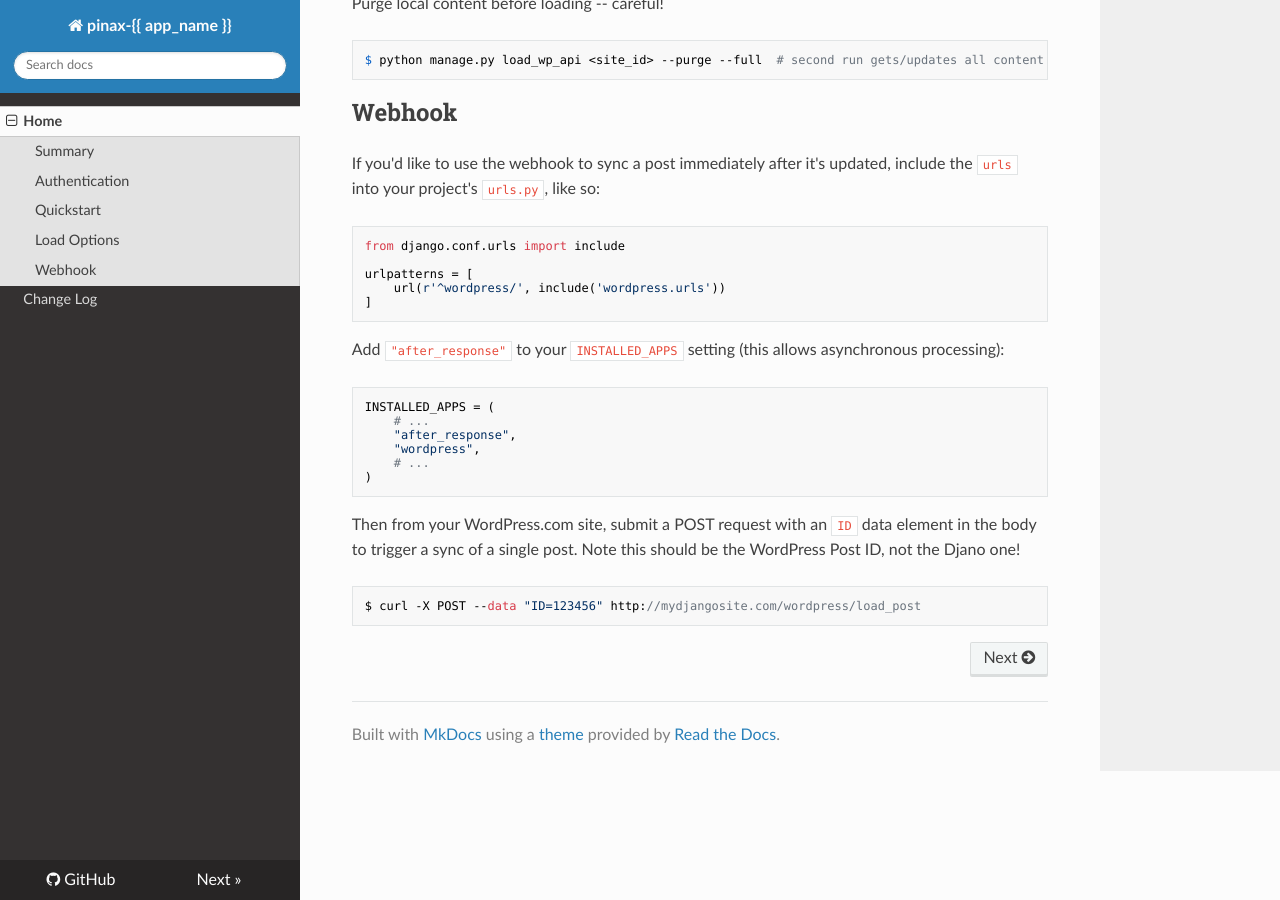
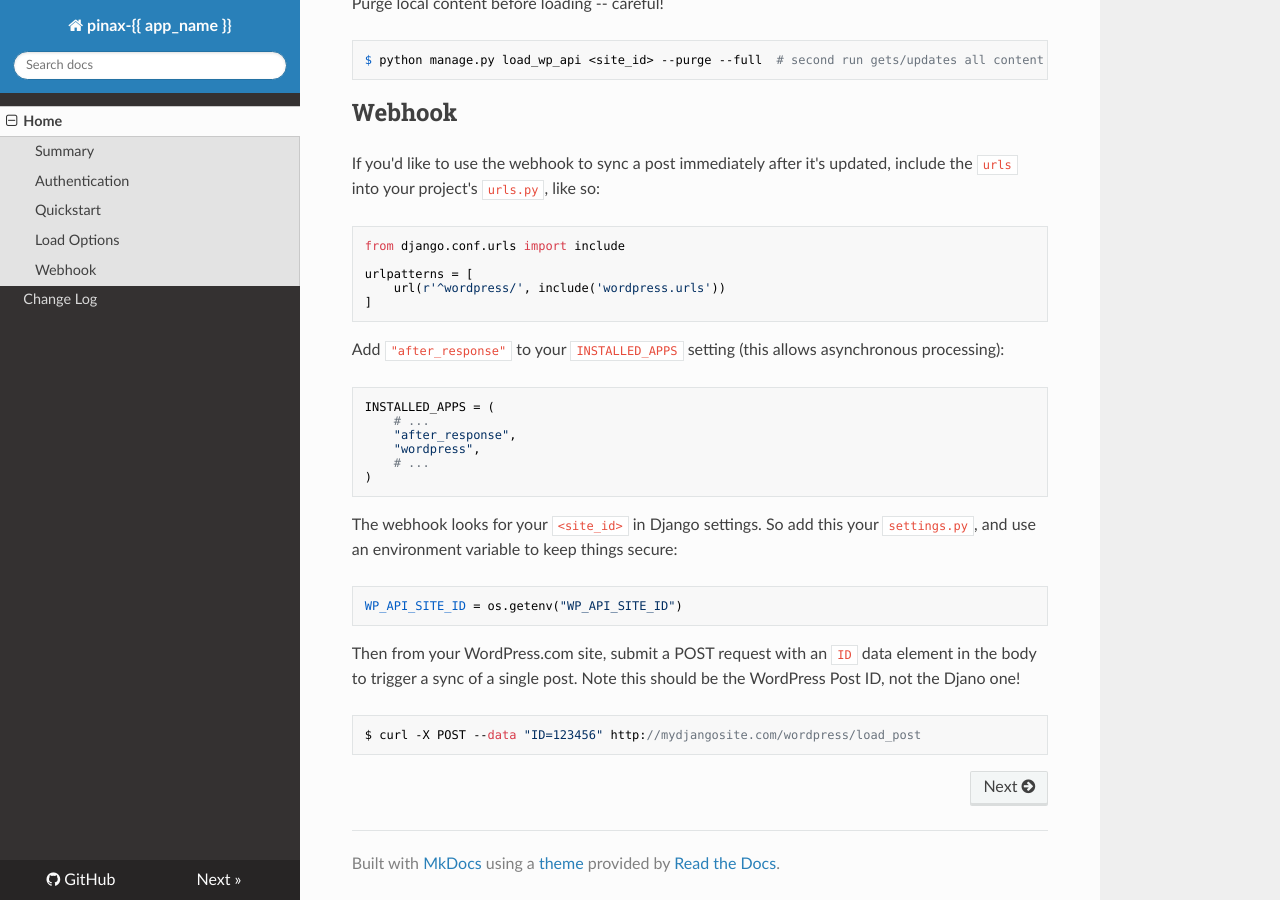
Before and after one commit to observermedia/django-wordpress-rest, an MkDocs documentation site: the page built from docs/index.md, in a window 1280 px wide and 900 px high, scrolled down 1502 px. Built offline with MkDocs 1.6.1, drawn with Linux system fonts in a browser that asks for light colours; nearby versions of some CDN libraries; old or Windows-style settings are respelled for this version of MkDocs.

Commit message:
document WP_API_SITE_ID settting

```diff
--- a/docs/index.md
+++ b/docs/index.md
@@ -83,6 +83,12 @@ Add `"after_response"` to your `INSTALLED_APPS` setting (this allows asynchronou
         # ...
     )
 
+
+The webhook looks for your `<site_id>` in Django settings. So add this your `settings.py`, and use an environment variable to keep things secure:
+
+    WP_API_SITE_ID = os.getenv("WP_API_SITE_ID")
+
+
 Then from your WordPress.com site, submit a POST request with an `ID` data element in the body to trigger a sync of a single post. Note this should be the WordPress Post ID, not the Djano one!
 
     $ curl -X POST --data "ID=123456" http://mydjangosite.com/wordpress/load_post
```
Also changed, not shown: README.rst.
